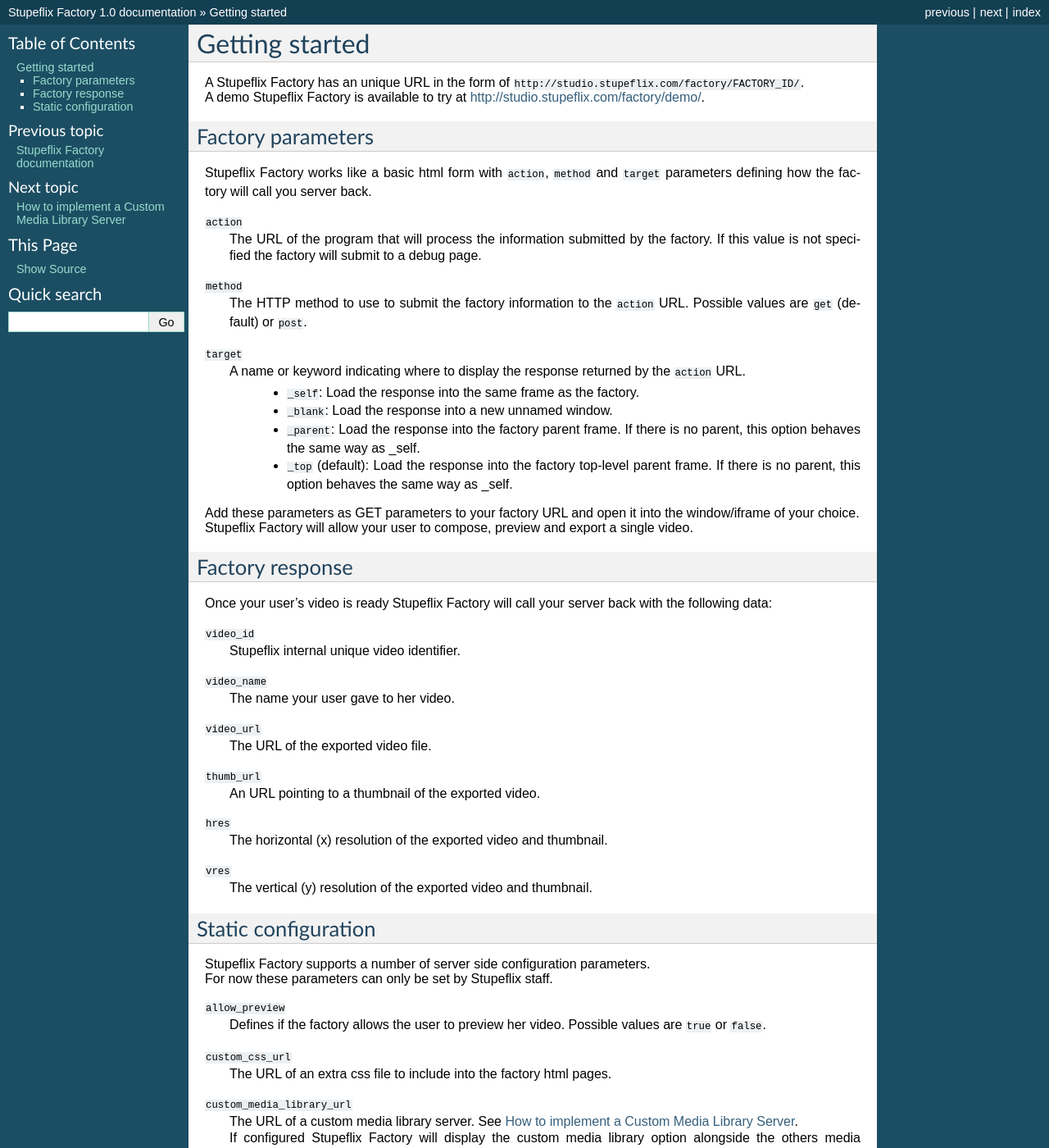
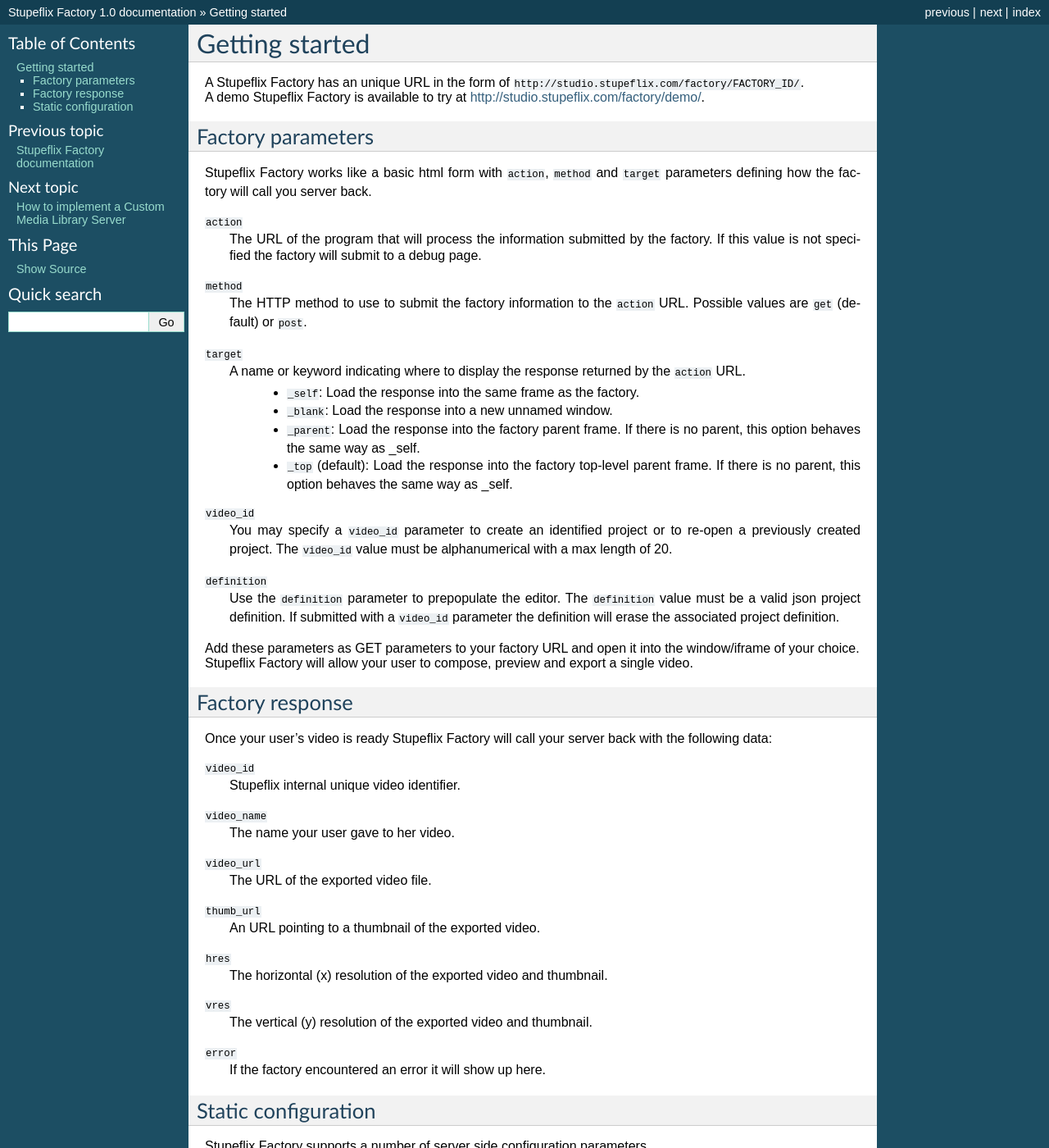
Before and after one commit to Stupeflix/stupeflix-factory-doc, a Sphinx documentation site: the page built from docs/getting_started.rst, in a window 1280 px wide and 1400 px high. Shown: the whole window at 82% size. Built offline with Sphinx 7.4.7, drawn with Linux system fonts in a browser that asks for light colours.

Commit message:
Added documentation for video_id & definition parameters

```diff
--- a/docs/getting_started.rst
+++ b/docs/getting_started.rst
@@ -24,6 +24,14 @@
         * ``_parent``: Load the response into the factory parent frame. If there is no parent, this option behaves the same way as _self.
         * ``_top`` (default): Load the response into the factory top-level parent frame. If there is no parent, this option behaves the same way as _self.
 
+``video_id``
+    You may specify a ``video_id`` parameter to create an identified project or to re-open a previously created project.
+    The ``video_id`` value must be alphanumerical with a max length of 20.
+
+``definition``
+    Use the ``definition`` parameter to prepopulate the editor.
+    The ``definition`` value must be a valid json project definition. If submitted with a ``video_id`` parameter the definition will erase the associated project definition.
+
 | Add these parameters as GET parameters to your factory URL and open it into the window/iframe of your choice.
 | Stupeflix Factory will allow your user to compose, preview and export a single video.
 
@@ -49,6 +57,9 @@
 
 ``vres``
     The vertical (y) resolution of the exported video and thumbnail.
+
+``error``
+    If the factory encountered an error it will show up here.
 
 Static configuration
 --------------------
```
